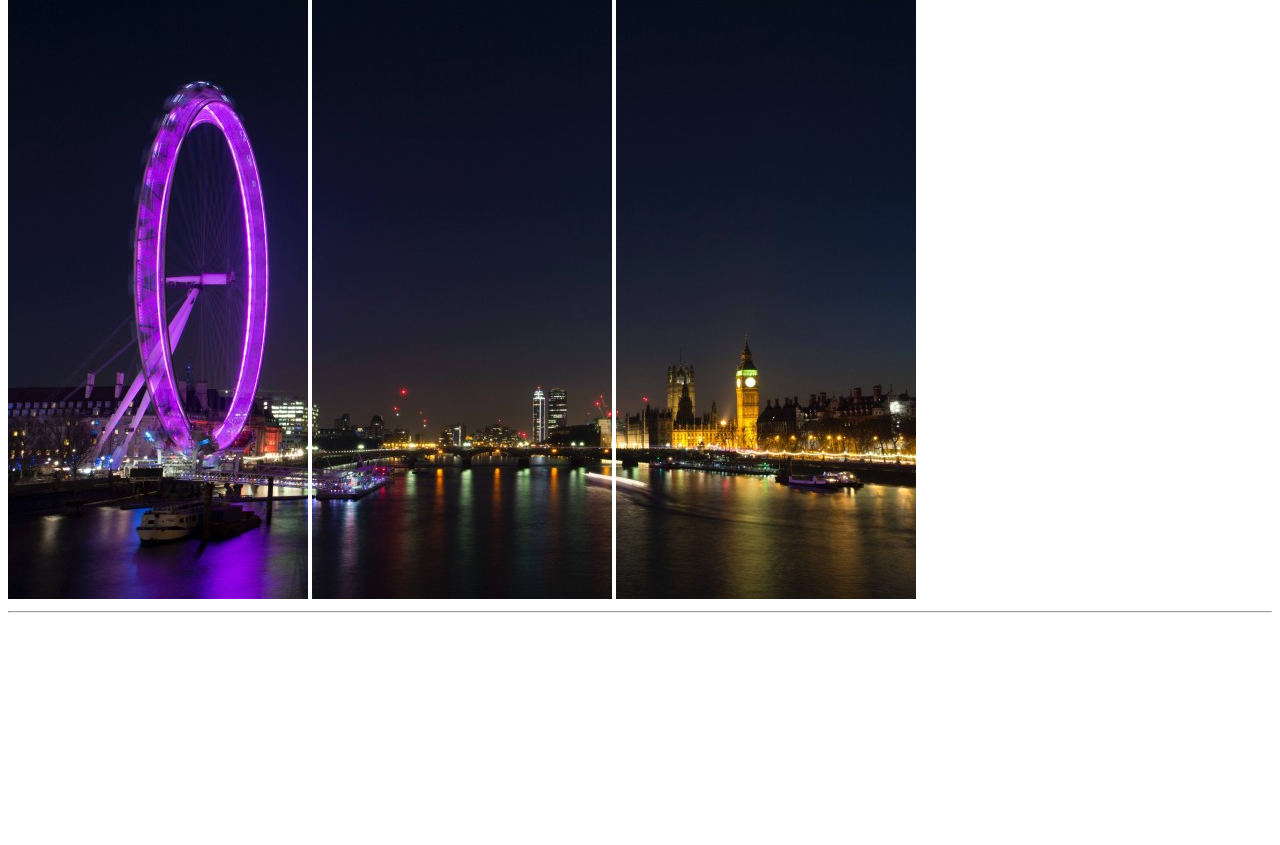
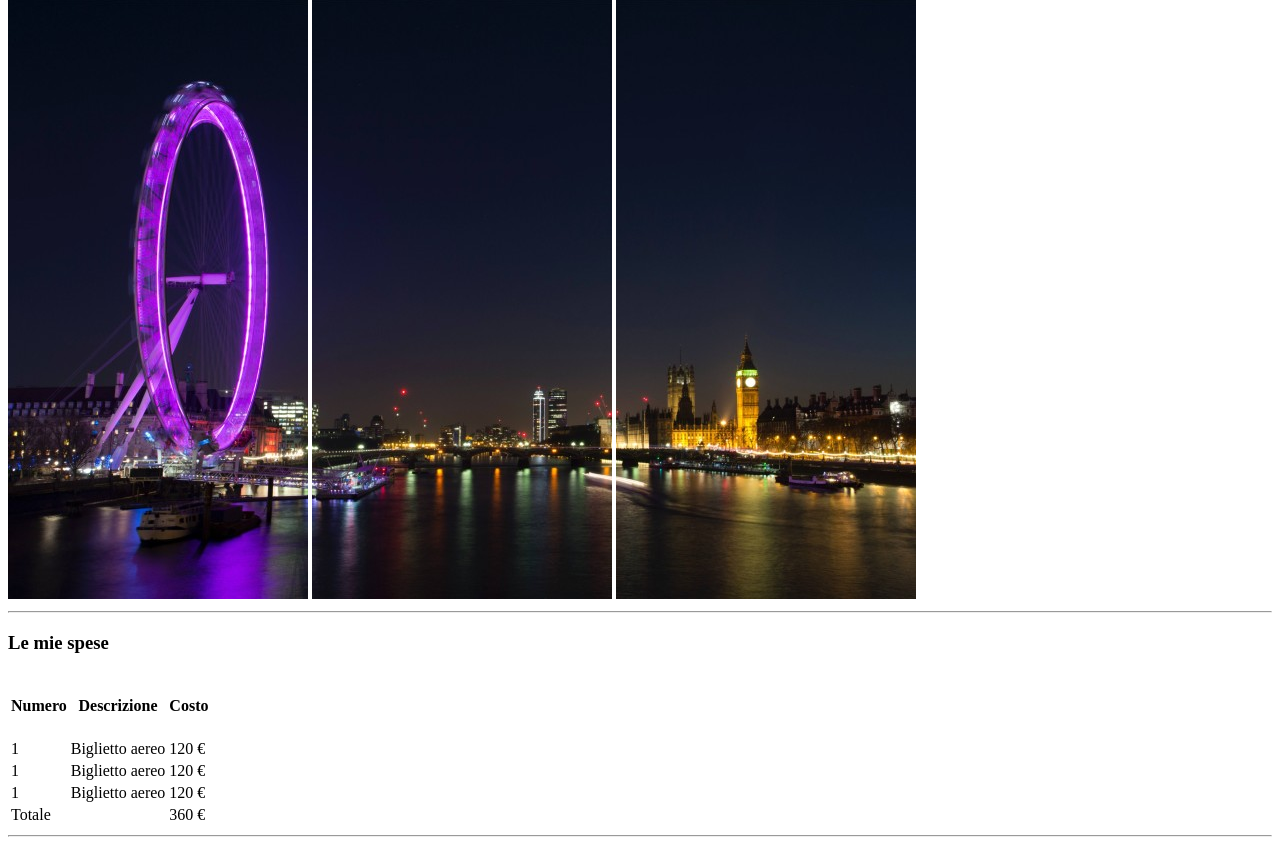
Before and after one commit to Fedekh/html-london-trip, a plain HTML site: page index.html in a window 1280 px wide. Shown: the part 68-913 px from the top of the page. Before the commit the page ends 800 px from the top, so only its background shows below. Drawn offline with Linux system fonts and the light colour scheme.

Commit message:
Add first section of main

```diff
--- a/index.html
+++ b/index.html
@@ -21,5 +21,71 @@
         <hr>
     </header>
     <!-- Header close -->
+
+
+    <!-- main -->
+    <main>
+
+        <!-- SECTION 1 -->
+
+        <!-- second title -->
+        <h3>Le mie spese</h3>
+        <!-- second title close -->
+
+        <!-- shopping list -->
+        <table>
+
+            <!-- heading of table -->
+            <thead>
+                <tr>
+                    <th><h4>Numero</h4></th>
+                    <th><h4>Descrizione</h4></th>
+                    <th><h4>Costo</h4></th>
+                </tr>
+            </thead>
+            <!-- heading table close -->
+
+            <!-- Elements of table -->
+            <tbody>
+                <tr>
+                    <td>1</td>
+                    <td>Biglietto aereo</td>
+                    <td>120 €</td>
+                </tr>
+                <tr>
+                    <td>1</td>
+                    <td>Biglietto aereo</td>
+                    <td>120 €</td>
+                </tr>
+                <tr>
+                    <td>1</td>
+                    <td>Biglietto aereo</td>
+                    <td>120 €</td>
+                </tr>
+                <tr>
+                    <td colspan="2">Totale</td>
+                    <td>360 €</td>
+                </tr>
+            </tbody>
+
+
+            <!-- Elements of table close -->
+
+        </table>
+        <!-- shopping list close -->
+
+        <hr>
+
+        <!-- SECTION 1 CLOSE -->
+
+
+        <!-- SECTION 2 -->
+
+
+
+    </main>
+    <!-- main close -->
+
+
 </body>
 </html>
```
